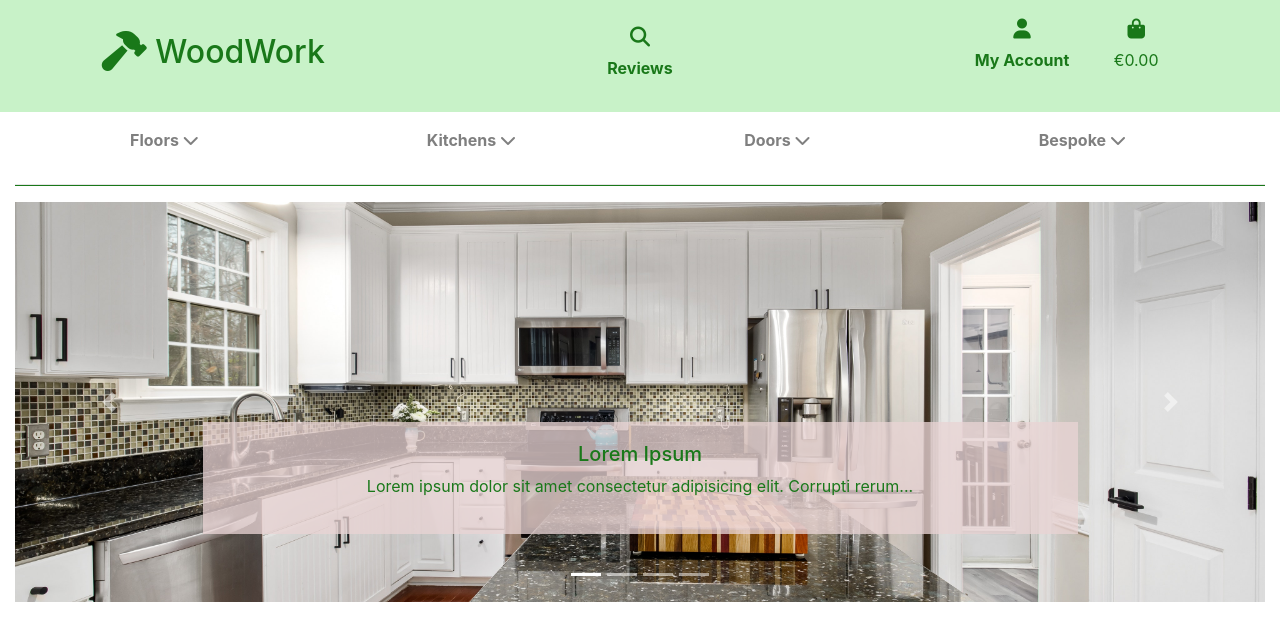
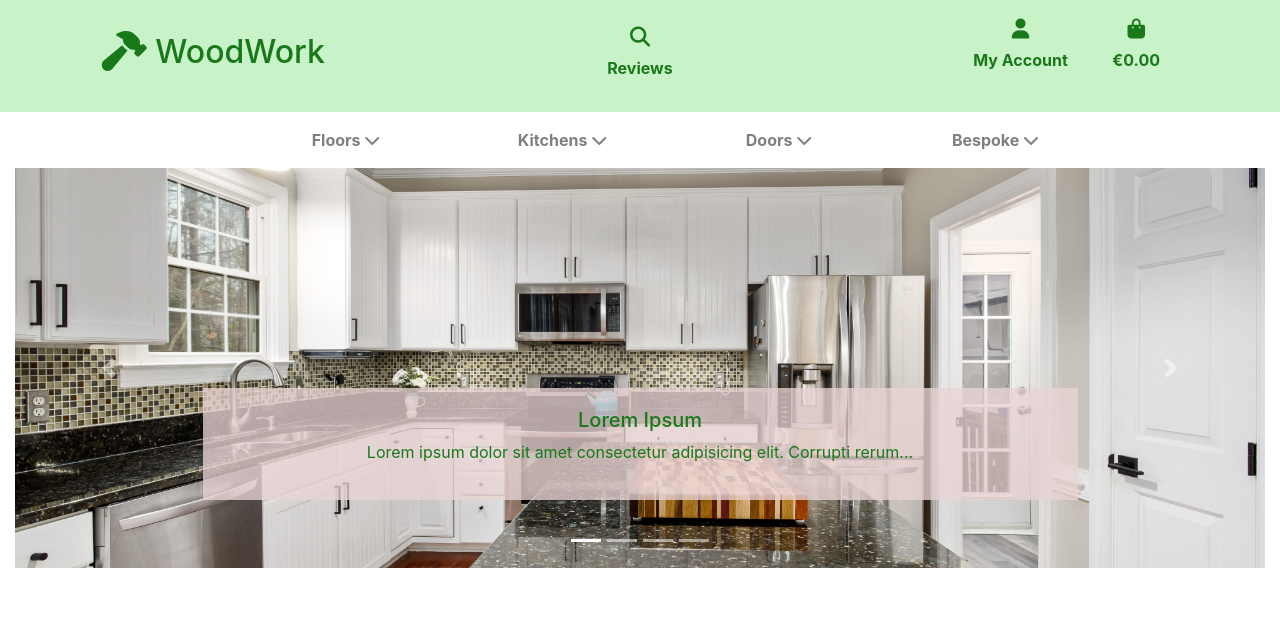
Before and after one commit to juliandunne1234/woodwork, a Django app: page / in a window 1280 px wide. Shown: the top 641 px of the page. Run offline with Django 3.2, Linux system fonts and the light colour scheme; some libraries are stand-ins or nearby versions.

Commit message:
added mobile header and main navbar

```diff
--- a/home/templates/home/index.html
+++ b/home/templates/home/index.html
@@ -24,28 +24,28 @@
                 </ol>
                 <div class="carousel-inner">
                     <div class="carousel-item active">
-                        <img class="d-block w-100" src="/media/pexels-curtis-adams-10827379.jpg" alt="#">
+                        <img class="carousel-img d-block w-100" src="/media/pexels-curtis-adams-10827379.jpg" alt="#">
                         <div class="carousel-caption text-green mb-5 d-none d-md-block">
                             <h5>Lorem Ipsum</h5>
                             <p>Lorem ipsum dolor sit amet consectetur adipisicing elit. Corrupti rerum...</p>
                         </div>
                     </div>
                     <div class="carousel-item">
-                        <img class="d-block w-100" src="/media/pexels-level-media-3016430.jpg" alt="#">
+                        <img class="carousel-img d-block w-100" src="/media/pexels-level-media-3016430.jpg" alt="#">
                         <div class="carousel-caption text-green mb-5 d-none d-md-block">
                             <h5>Lorem Ipsum</h5>
                             <p>Lorem ipsum dolor sit amet consectetur adipisicing elit. Corrupti rerum...</p>
                         </div>
                     </div>
                     <div class="carousel-item">
-                        <img class="d-block w-100" src="/media/pexels-mark-mccammon-2724749.jpg" alt="#">
+                        <img class="carousel-img d-block w-100" src="/media/pexels-mark-mccammon-2724749.jpg" alt="#">
                         <div class="carousel-caption text-green mb-5 d-none d-md-block">
                             <h5>Lorem Ipsum</h5>
                             <p>Lorem ipsum dolor sit amet consectetur adipisicing elit. Corrupti rerum...</p>
                         </div>
                     </div>
                     <div class="carousel-item">
-                        <img class="d-block w-100" src="/media/pexels-saviesa-home-2089698.jpg" alt="#">
+                        <img class="carousel-img d-block w-100" src="/media/pexels-saviesa-home-2089698.jpg" alt="#">
                         <div class="carousel-caption text-green mb-5 d-none d-md-block">
                             <h5>Lorem Ipsum</h5>
                             <p>Lorem ipsum dolor sit amet consectetur adipisicing elit. Corrupti rerum...</p>
--- a/static/css/base.css
+++ b/static/css/base.css
@@ -2,11 +2,7 @@ html {
     height: 100%;
 }
 
-.header-rule {
-    border-bottom: 1px solid rgb(25, 120, 25) !important;
-}
-
-img {
+.carousel-img {
     height: 400px;
     object-fit: cover;
     object-position: center;
--- a/templates/base.html
+++ b/templates/base.html
@@ -46,7 +46,7 @@
         <div id="topnav" class="row d-none d-lg-flex bg-light-green">
             <div class="col-4 my-auto py-1 py-lg-0 text-center">
                 <a href="{% url 'home' %}" class="nav-link main-logo-link">
-                    <h2 class="logo-font text-green"><i class="fas fa-hammer fa-lg"></i> WoodWork</h2>
+                    <h2 class="text-green"><i class="fas fa-hammer fa-lg"></i> WoodWork</h2>
                 </a>
             </div>
             <div class="col-4 my-auto py-1 py-lg-0">
@@ -84,11 +84,13 @@
                             <div class="text-center my-2">
                                 <div class="my-2"><i class="fas fa-shopping-bag fa-lg"></i></div>
                                 <p>
+                                    <strong>
                                     {% if grand_total %}
                                         ${{ grand_total_total|floatformat:2 }}
                                     {% else %}
                                         €0.00
                                     {% endif %}
+                                    </strong>
                                 </p>
                             </div>
                         </a>
@@ -99,13 +101,12 @@
         <div class="row mobile-bg-color">
             <nav class="navbar navbar-expand-lg navbar-light w-100">
                 <button class="navbar-toggler" type="button" data-toggle="collapse" data-target="#main-nav" aria-controls="main-nav" aria-expanded="false" aria-label="Toggle navigation">
-                  <span class="navbar-toggler-icon"></span>
+                    <span class="navbar-toggler-icon"></span>
                 </button>
                 {% include 'includes/mobile-top-header.html' %}
                 {% include 'includes/main-nav.html' %}
             </nav>
         </div>
-        <hr class="header-rule">
     </header>
 
     {% if messages %}
--- a/templates/includes/main-nav.html
+++ b/templates/includes/main-nav.html
@@ -1,7 +1,96 @@
 <div id="main-nav" class="collapse navbar-collapse">
-    <ul class="navbar-nav w-100 justify-content-around">
+    <ul class="navbar-nav w-100 d-none d-lg-block">
+        <li class="nav-item col-2 offset-2 text-center list-inline-item dropdown">
+            <a class="logo-font font-weight-bold nav-link text-black" href="#" id="all-products-link"
+                data-toggle="dropdown" aria-haspopup="true" aria-expanded="false">
+                Floors <i class="fas fa-chevron-down"></i>
+            </a>
+            <div class="dropdown-menu my-2" aria-labelledby="all-products-link">
+                <div class="py-2">
+                    <a href="" class="dropdown-item">
+                        <img class="dropdown-img" src="/media/pexels-level-media-3016430.jpg" alt="#">
+                        <p class="text-center text-green my-1"><strong>Laminate</strong></p>
+                    </a>
+                </div>
+                <div class="py-2">
+                    <a href="" class="dropdown-item ">
+                        <img class="dropdown-img" src="/media/pexels-level-media-3016430.jpg" alt="#">
+                        <p class="text-center text-green my-1"><strong>Solid</strong></p>
+                    </a>
+                </div>
+            </div>
+        </li>
+        <li class="nav-item col-2 text-center list-inline-item dropdown">
+            <a class="logo-font font-weight-bold nav-link text-black" href="#" id="all-products-link"
+                data-toggle="dropdown" aria-haspopup="true" aria-expanded="false">
+                Kitchens <i class="fas fa-chevron-down"></i>
+            </a>
+            <div class="dropdown-menu my-2" aria-labelledby="all-products-link">
+                <div class="py-2">
+                    <a href="" class="dropdown-item">
+                        <img class="dropdown-img" src="/media/pexels-level-media-3016430.jpg" alt="#">
+                        <p class="text-center text-green my-1"><strong>Traditional</strong></p>
+                    </a>
+                </div>
+                <div class="py-2">
+                    <a href="" class="dropdown-item ">
+                        <img class="dropdown-img" src="/media/pexels-level-media-3016430.jpg" alt="#">
+                        <p class="text-center text-green my-1"><strong>Modern</strong></p>
+                    </a>
+                </div>
+            </div>
+        </li>
+        <li class="nav-item col-2 text-center list-inline-item dropdown">
+            <a class="logo-font font-weight-bold nav-link text-black" href="#" id="all-products-link"
+                data-toggle="dropdown" aria-haspopup="true" aria-expanded="false">
+                Doors <i class="fas fa-chevron-down"></i>
+            </a>
+            <div class="dropdown-menu my-2" aria-labelledby="all-products-link">
+                <div class="py-2">
+                    <a href="" class="dropdown-item">
+                        <img class="dropdown-img" src="/media/pexels-level-media-3016430.jpg" alt="#">
+                        <p class="text-center text-green my-1"><strong>Models</strong></p>
+                    </a>
+                </div>
+                <div class="py-2">
+                    <a href="" class="dropdown-item ">
+                        <img class="dropdown-img" src="/media/pexels-level-media-3016430.jpg" alt="#">
+                        <p class="text-center text-green my-1"><strong>Finishes</strong></p>
+                    </a>
+                </div>
+            </div>
+        </li>
+        <li class="nav-item col-2 text-center list-inline-item dropdown">
+            <a class="logo-font font-weight-bold nav-link text-black" href="#" id="all-products-link"
+                data-toggle="dropdown" aria-haspopup="true" aria-expanded="false">
+                Bespoke <i class="fas fa-chevron-down"></i>
+            </a>
+            <div class="dropdown-menu my-2" aria-labelledby="all-products-link">
+                <div class="py-2">
+                    <a href="" class="dropdown-item">
+                        <img class="dropdown-img" src="/media/pexels-level-media-3016430.jpg" alt="#">
+                        <p class="text-center text-green my-1"><strong>Radiator Covers</strong></p>
+                    </a>
+                </div>
+                <div class="py-2">
+                    <a href="" class="dropdown-item">
+                        <img class="dropdown-img" src="/media/pexels-level-media-3016430.jpg" alt="#">
+                        <p class="text-center text-green my-1"><strong>Hidden Shelves</strong></p>
+                    </a>
+                </div>
+            </div>
+        </li>
+        <li class="nav-item dropdown d-lg-none">
+            <a class="logo-font font-weight-bold nav-link" href="#" id="all-products-link"
+                data-toggle="dropdown" aria-haspopup="true" aria-expanded="false">
+                Reviews
+            </a>
+        </li>
+    </ul>
+
+    <ul class="navbar-nav d-lg-none">
         <li class="nav-item dropdown">
-            <a class="logo-font font-weight-bold nav-link text-black mr-5" href="#" id="all-products-link"
+            <a class="logo-font font-weight-bold nav-link" href="#" id="all-products-link"
                 data-toggle="dropdown" aria-haspopup="true" aria-expanded="false">
                 Floors <i class="fas fa-chevron-down"></i>
             </a>
@@ -11,7 +100,7 @@
             </div>
         </li>
         <li class="nav-item dropdown">
-            <a class="logo-font font-weight-bold nav-link text-black mr-5" href="#" id="all-products-link"
+            <a class="logo-font font-weight-bold nav-link" href="#" id="all-products-link"
                 data-toggle="dropdown" aria-haspopup="true" aria-expanded="false">
                 Kitchens <i class="fas fa-chevron-down"></i>
             </a>
@@ -21,7 +110,7 @@
             </div>
         </li>
         <li class="nav-item dropdown">
-            <a class="logo-font font-weight-bold nav-link text-black mr-5" href="#" id="all-products-link"
+            <a class="logo-font font-weight-bold nav-link" href="#" id="all-products-link"
                 data-toggle="dropdown" aria-haspopup="true" aria-expanded="false">
                 Doors <i class="fas fa-chevron-down"></i>
             </a>
@@ -31,7 +120,7 @@
             </div>
         </li>
         <li class="nav-item dropdown">
-            <a class="logo-font font-weight-bold nav-link text-black mr-5" href="#" id="all-products-link"
+            <a class="logo-font font-weight-bold nav-link" href="#" id="all-products-link"
                 data-toggle="dropdown" aria-haspopup="true" aria-expanded="false">
                 Bespoke <i class="fas fa-chevron-down"></i>
             </a>
@@ -41,7 +130,7 @@
             </div>
         </li>
         <li class="nav-item dropdown d-lg-none">
-            <a class="logo-font font-weight-bold nav-link text-black mr-5" href="#" id="all-products-link"
+            <a class="logo-font font-weight-bold nav-link" href="#" id="all-products-link"
                 data-toggle="dropdown" aria-haspopup="true" aria-expanded="false">
                 Reviews
             </a>
--- a/templates/includes/mobile-top-header.html
+++ b/templates/includes/mobile-top-header.html
@@ -30,11 +30,13 @@
         <div class="text-center my-2">
             <div class="my-2"><i class="fas fa-shopping-bag fa-lg"></i></div>
             <p>
+                <strong>
                 {% if grand_total %}
                     ${{ grand_total_total|floatformat:2 }}
                 {% else %}
                     €0.00
                 {% endif %}
+                </strong>
             </p>
         </div>
     </a>
```
Also changed, not shown: other parts of static/css/base.css (+9 -19 lines).
